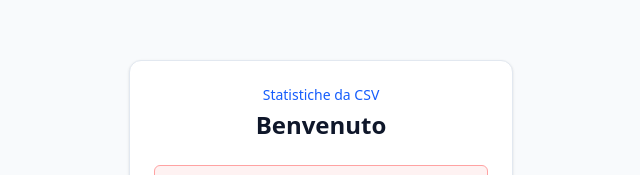
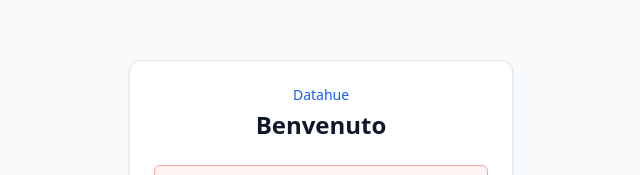
Before and after one commit to gaeros/statistiche-csv, a Next.js app: page /auth/benvenuto in a window 1280 px wide. Shown: the part 238-413 px from the top of the page, without its empty margins (319-959 px from the left). Built offline with nearby package versions, Linux system fonts and the light colour scheme.

Commit message:
Nuovo nome: Datahue
Co-Authored-By: Claude Sonnet 5.5 <noreply@anthropic.com>
Claude-Session: https://claude.ai/code/session_017d6PZWACytfCNiZz1gKtqZ

```diff
--- a/src/app/(app)/layout.tsx
+++ b/src/app/(app)/layout.tsx
@@ -13,7 +13,7 @@ export default async function LayoutApp({ children }: LayoutProps<"/">) {
       <header className="border-b border-slate-200 bg-white dark:border-slate-800 dark:bg-slate-900">
         <div className="mx-auto flex max-w-6xl flex-wrap items-center gap-x-6 gap-y-2 px-4 py-3">
           <Link href="/dataset" className="font-semibold">
-            Statistiche da CSV
+            Datahue
           </Link>
           <nav className="flex gap-4 text-sm">
             <Link href="/dataset" className="link">I miei dataset</Link>
--- a/src/app/benvenuto/page.tsx
+++ b/src/app/benvenuto/page.tsx
@@ -5,7 +5,7 @@ import { Linee } from "@/components/grafici/Linee";
 import { Torta } from "@/components/grafici/Torta";
 import { createClient } from "@/lib/supabase/server";
 
-export const metadata: Metadata = { title: "Benvenuto – Statistiche da CSV" };
+export const metadata: Metadata = { title: "Benvenuto – Datahue" };
 
 // Dati inventati, solo per mostrare che aspetto hanno i grafici.
 const GIORNI = Array.from({ length: 14 }, (_, i) => `${String(i + 1).padStart(2, "0")}/10`);
@@ -45,7 +45,7 @@ export default async function PaginaBenvenuto() {
   return (
     <main className="mx-auto w-full max-w-5xl flex-1 space-y-12 px-4 py-10">
       <header className="space-y-4 text-center">
-        <p className="text-sm font-medium text-blue-600 dark:text-blue-400">Statistiche da CSV</p>
+        <p className="text-sm font-medium text-blue-600 dark:text-blue-400">Datahue</p>
         <h1 className="text-3xl font-semibold sm:text-4xl">Dai tuoi file di numeri a grafici che si capiscono</h1>
         <p className="mx-auto max-w-2xl text-slate-600 dark:text-slate-400">
           Hai un foglio con gli ordini di Amazon, le misure della pressione o le spese del mese? Caricalo e l&apos;app lo
--- a/src/app/layout.tsx
+++ b/src/app/layout.tsx
@@ -2,7 +2,7 @@ import type { Metadata, Viewport } from "next";
 import "./globals.css";
 
 export const metadata: Metadata = {
-  title: "Statistiche da CSV",
+  title: "Datahue",
   description: "Carica file CSV ed Excel e guarda i tuoi dati in grafici.",
 };
 
--- a/src/app/privacy/page.tsx
+++ b/src/app/privacy/page.tsx
@@ -1,21 +1,21 @@
 import Link from "next/link";
 import { VERSIONE_INFORMATIVA } from "@/lib/privacy";
 
-export const metadata = { title: "Informativa privacy · Statistiche da CSV" };
+export const metadata = { title: "Informativa privacy · Datahue" };
 
 // Bozza di informativa (SPEC §8.2): va fatta verificare da un esperto privacy prima di aprire l'app ad altri.
 export default function PaginaPrivacy() {
   return (
     <main className="mx-auto w-full max-w-3xl flex-1 space-y-6 px-4 py-10 text-slate-700 dark:text-slate-300 [&_h2]:mt-6 [&_h2]:text-lg [&_h2]:font-semibold [&_h2]:text-slate-900 dark:[&_h2]:text-slate-100 [&_li]:ml-5 [&_li]:list-disc">
       <div className="space-y-1">
-        <Link href="/" className="link text-sm">← Statistiche da CSV</Link>
+        <Link href="/" className="link text-sm">← Datahue</Link>
         <h1 className="text-2xl font-semibold text-slate-900 dark:text-slate-100">Informativa sul trattamento dei dati</h1>
         <p className="text-sm text-slate-500">Versione del {VERSIONE_INFORMATIVA.split("-").reverse().join("/")}</p>
       </div>
 
       <h2>Chi tratta i dati</h2>
       <p>
-        L&apos;app &quot;Statistiche da CSV&quot; è gestita dal suo amministratore, la persona che ti ha invitato, che è il titolare
+        L&apos;app &quot;Datahue&quot; è gestita dal suo amministratore, la persona che ti ha invitato, che è il titolare
         del trattamento. L&apos;accesso è solo su invito. Per qualsiasi richiesta sui tuoi dati puoi scrivergli
         all&apos;indirizzo da cui hai ricevuto l&apos;invito.
       </p>
--- a/src/components/PaginaAuth.tsx
+++ b/src/components/PaginaAuth.tsx
@@ -3,7 +3,7 @@ export function PaginaAuth({ titolo, children }: { titolo: string; children: Rea
     <main className="flex flex-1 items-center justify-center px-4 py-12">
       <div className="scheda w-full max-w-sm space-y-6">
         <div className="space-y-1 text-center">
-          <p className="text-sm font-medium text-blue-600 dark:text-blue-400">Statistiche da CSV</p>
+          <p className="text-sm font-medium text-blue-600 dark:text-blue-400">Datahue</p>
           <h1 className="text-2xl font-semibold">{titolo}</h1>
         </div>
         {children}
--- a/supabase/templates/invito.html
+++ b/supabase/templates/invito.html
@@ -1,4 +1,4 @@
-<h2>Sei stato invitato su Statistiche da CSV</h2>
+<h2>Sei stato invitato su Datahue</h2>
 <p>Clicca il link qui sotto per accettare l'invito e scegliere la tua password:</p>
 <p><a href="{{ .SiteURL }}/auth/confirm?token_hash={{ .TokenHash }}&type=invite">Accetta l'invito</a></p>
 <p>In alternativa puoi entrare con Google usando questo stesso indirizzo email.</p>
```
Also changed, not shown: 3 other files (tests, documents, lock files or other folders).
